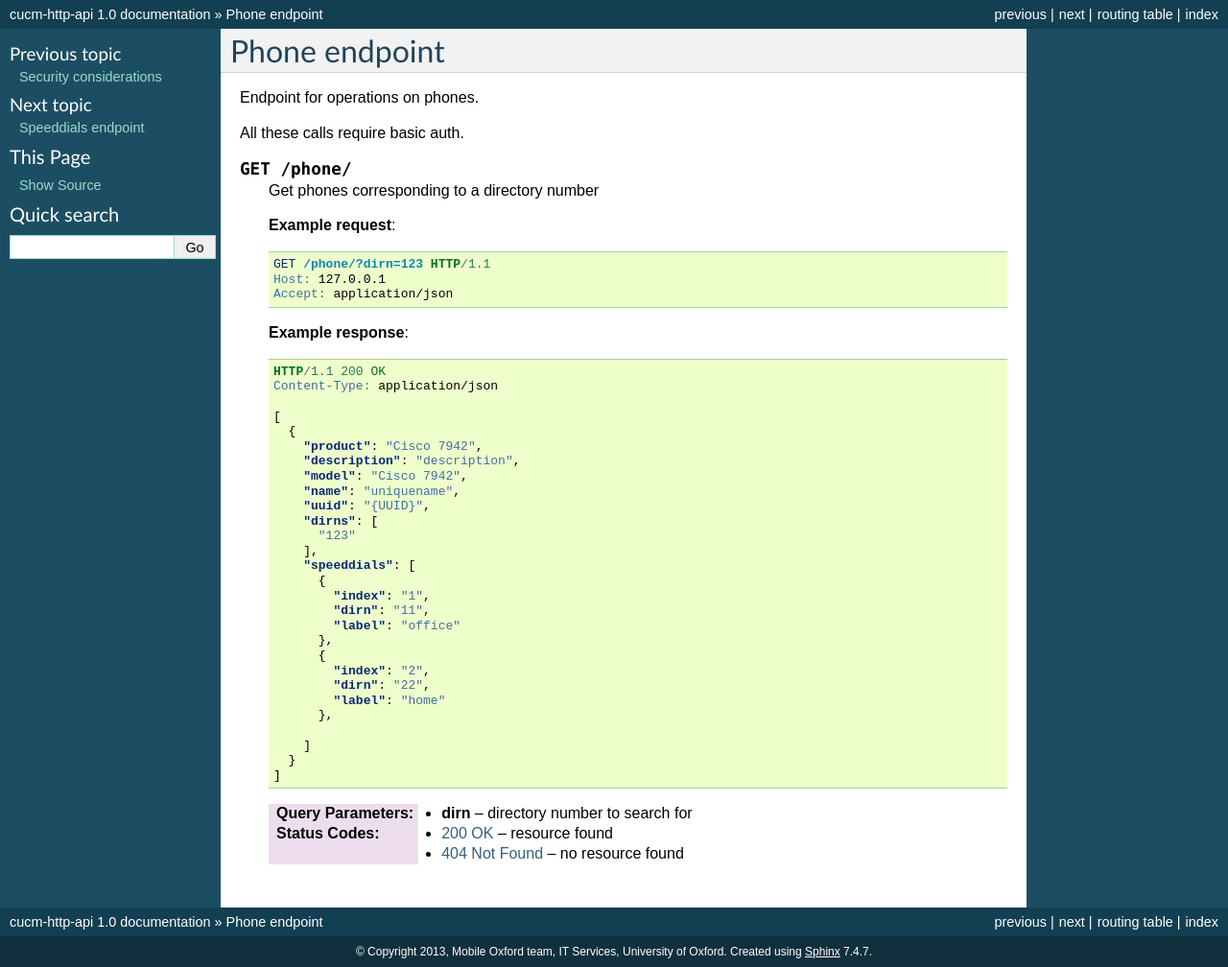
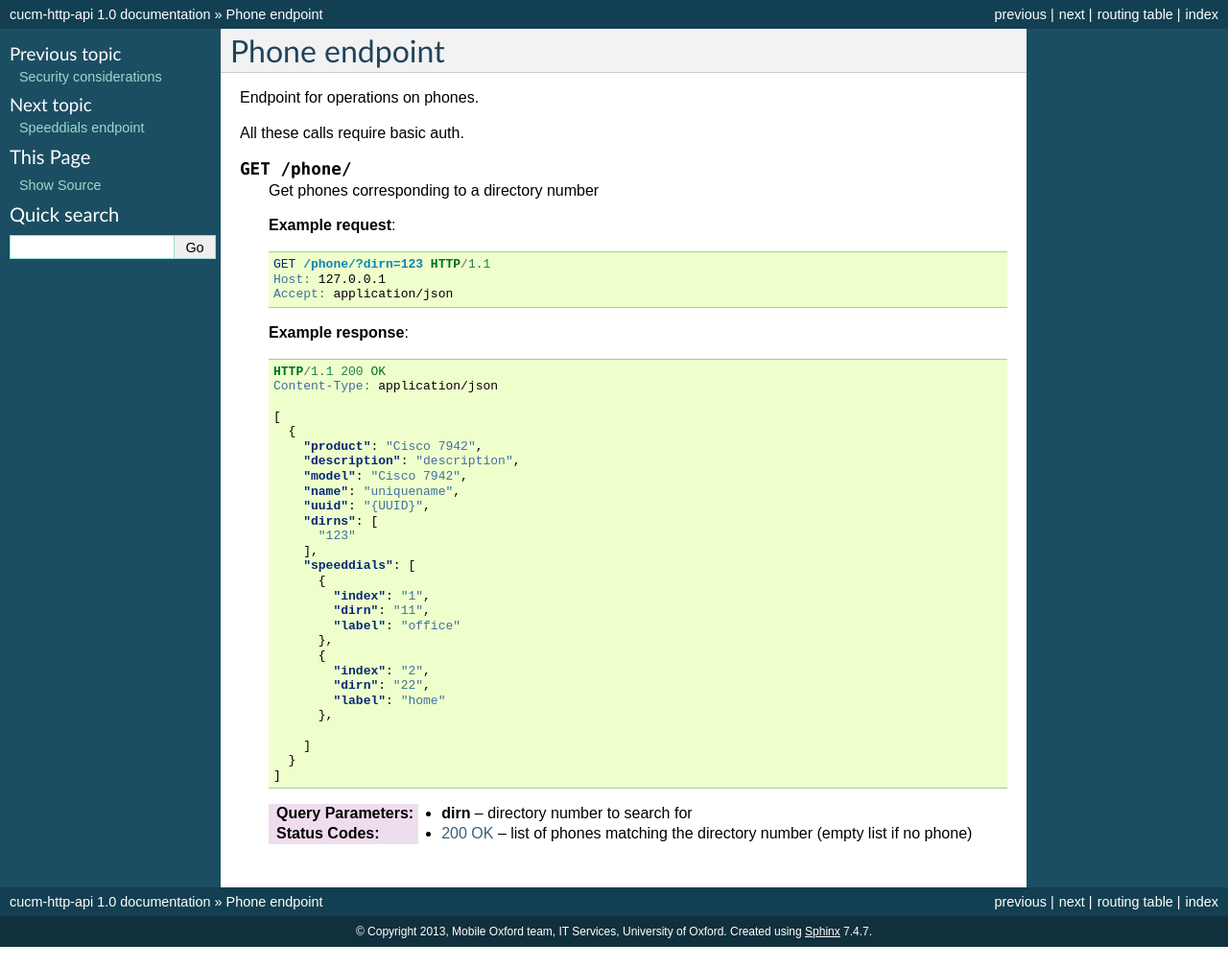
Before and after one commit to ox-it/cucm-http-api, a Sphinx documentation site: the page built from docs/source/http_api/phone.rst, in a window 1280 px wide. Shown: the whole page at 96% size. Built offline with Sphinx 7.4.7, drawn with Linux system fonts in a browser that asks for light colours; after the commit the page ends 987 px from its top, so only the background shows below that.

Commit message:
PhoneResource returns an empty list rather than 404 when there is no result for a query.

```diff
--- a/docs/source/http_api/phone.rst
+++ b/docs/source/http_api/phone.rst
@@ -53,5 +53,4 @@ All these calls require basic auth.
     :query dirn: directory number to search for
     :type dirn: int
 
-    :statuscode 200: resource found
-    :statuscode 404: no resource found
+    :statuscode 200: list of phones matching the directory number (empty list if no phone)
```
Also changed, not shown: 1 other file.
